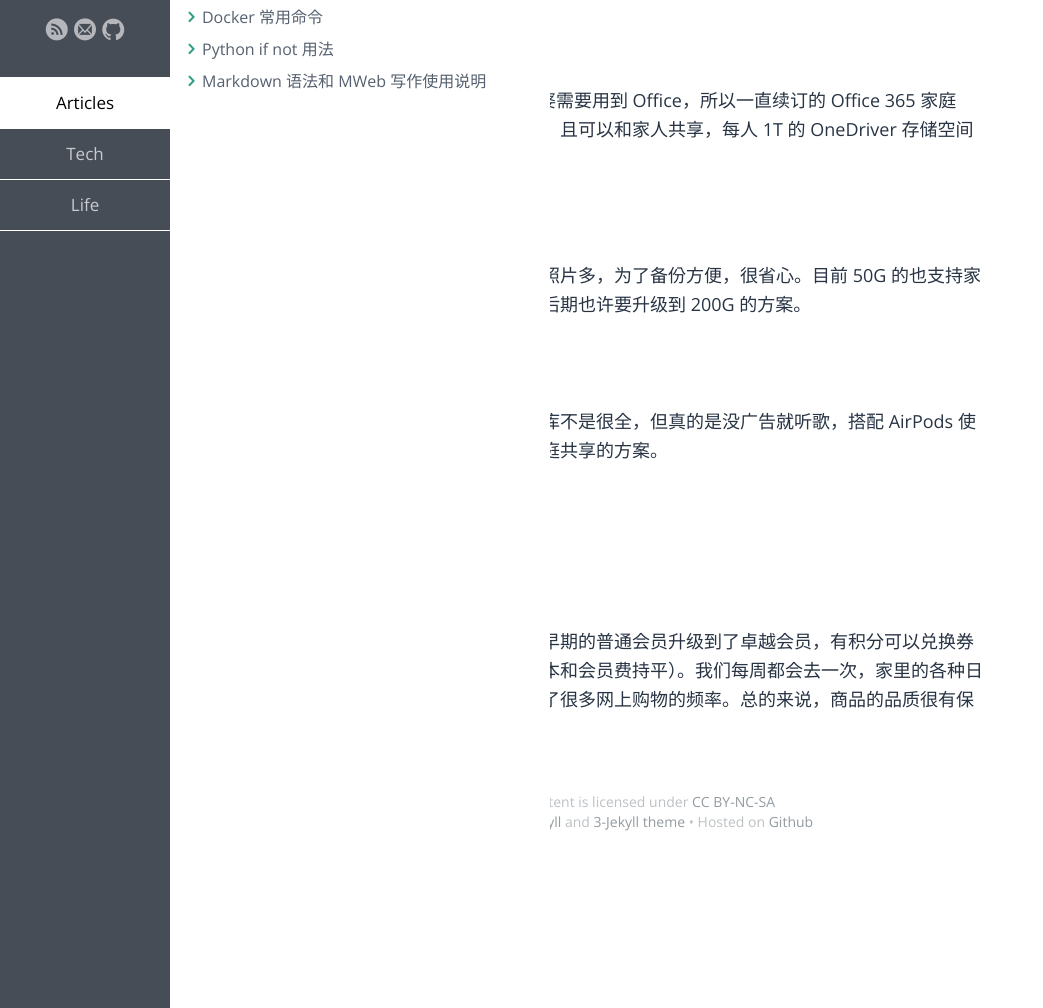
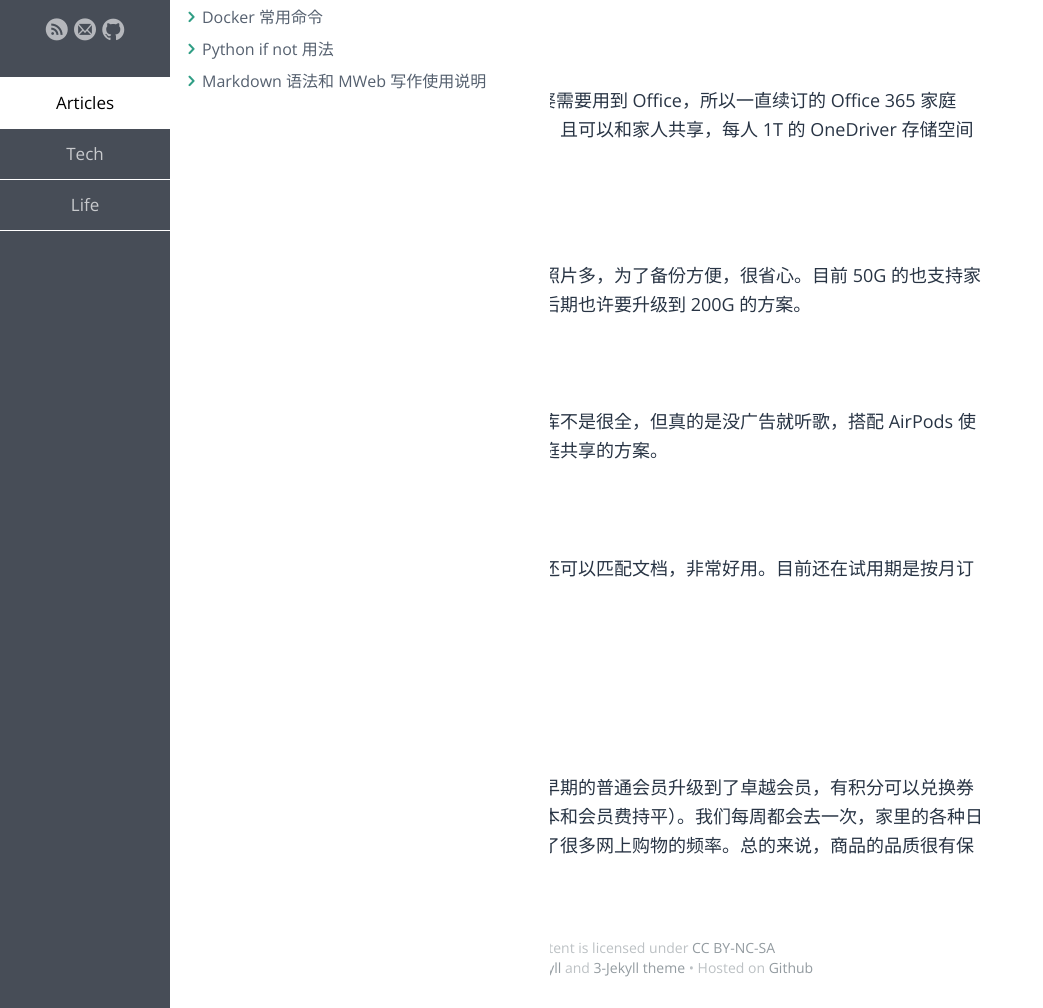
Before and after one commit to samxupeiran/samxupeiran.github.io, a Jekyll site: the page built from _posts/life/2022-04-01-my-services-2022.md, in a window 1280 px wide, cut to the strip 175-1183 px from the top of the page. Shown: the whole strip, without its empty margins (0-1043 px from the left). Built offline with Jekyll 4.4.1, drawn with Linux system fonts in a browser that asks for light colours; some web fonts are replaced.

Commit message:
feat: add docs my-services-2022

```diff
--- a/_posts/life/2022-04-01-my-services-2022.md
+++ b/_posts/life/2022-04-01-my-services-2022.md
@@ -20,6 +20,10 @@ tags: Subscribed
 
 自己一直在使用年付费，虽然曲库不是很全，但真的是没广告就听歌，搭配 AirPods 使用很稳定。后面应该会升级到家庭共享的方案。
 
+**Github Copilot** $10 / month
+
+自动匹配神器，不仅仅是代码，还可以匹配文档，非常好用。目前还在试用期是按月订阅的，后期应该会升级到年付费。
+
 
 ## 购物类
 
```
